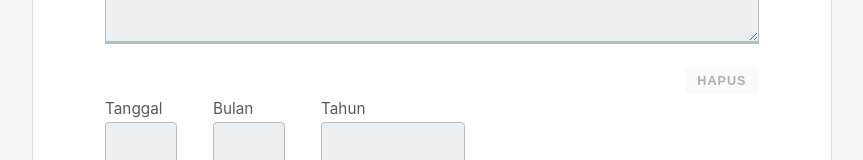
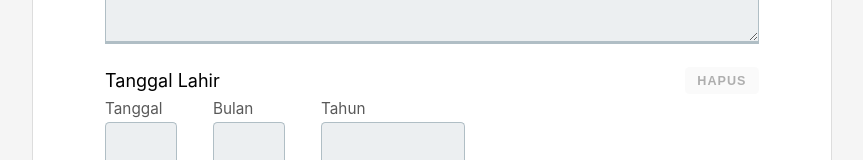
Before and after one commit to adrianpdm/JFE_ITDEV, a Vue app: page / in a window 1280 px wide. Shown: the part 293-453 px from the top of the page, without its empty margins (208-1071 px from the left). Built offline with nearby package versions, Linux system fonts and the light colour scheme.

Commit message:
re-add label props

```diff
--- a/src/components/XDateInput.vue
+++ b/src/components/XDateInput.vue
@@ -70,6 +70,9 @@ export default {
     XInputHint: () => import("./XInputHint")
   },
   props: {
+    label: {
+      type: String
+    },
     date: {
       type: [String, Number],
       default: null
```
